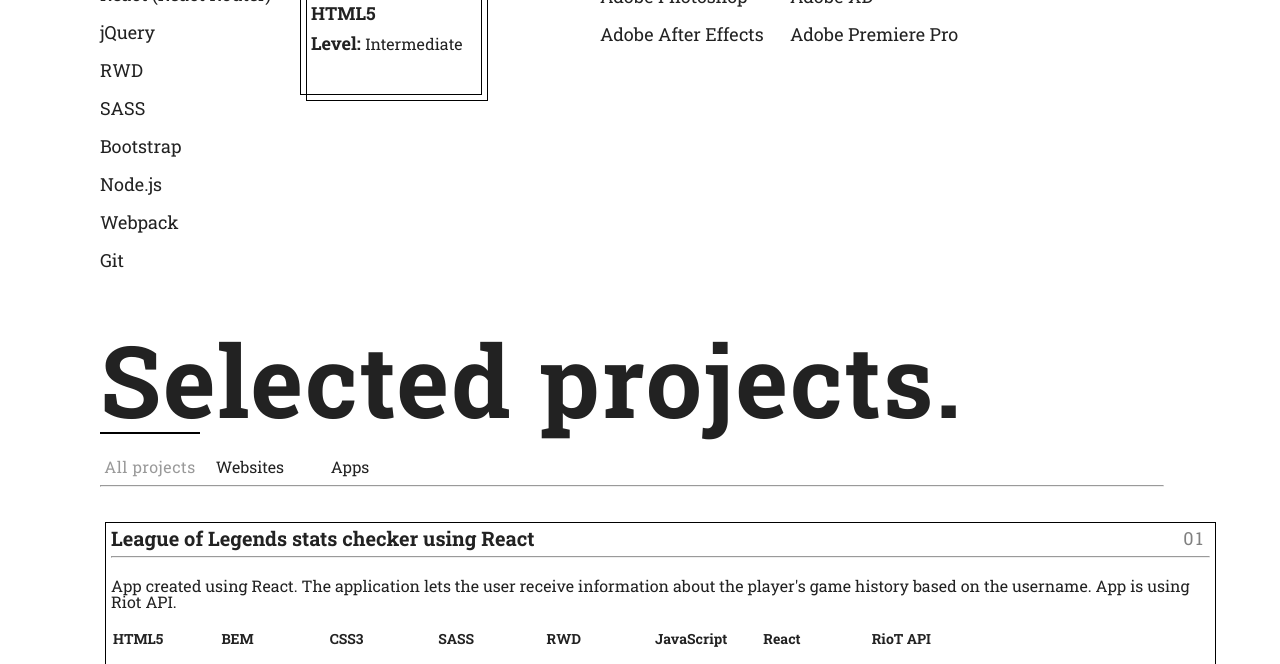
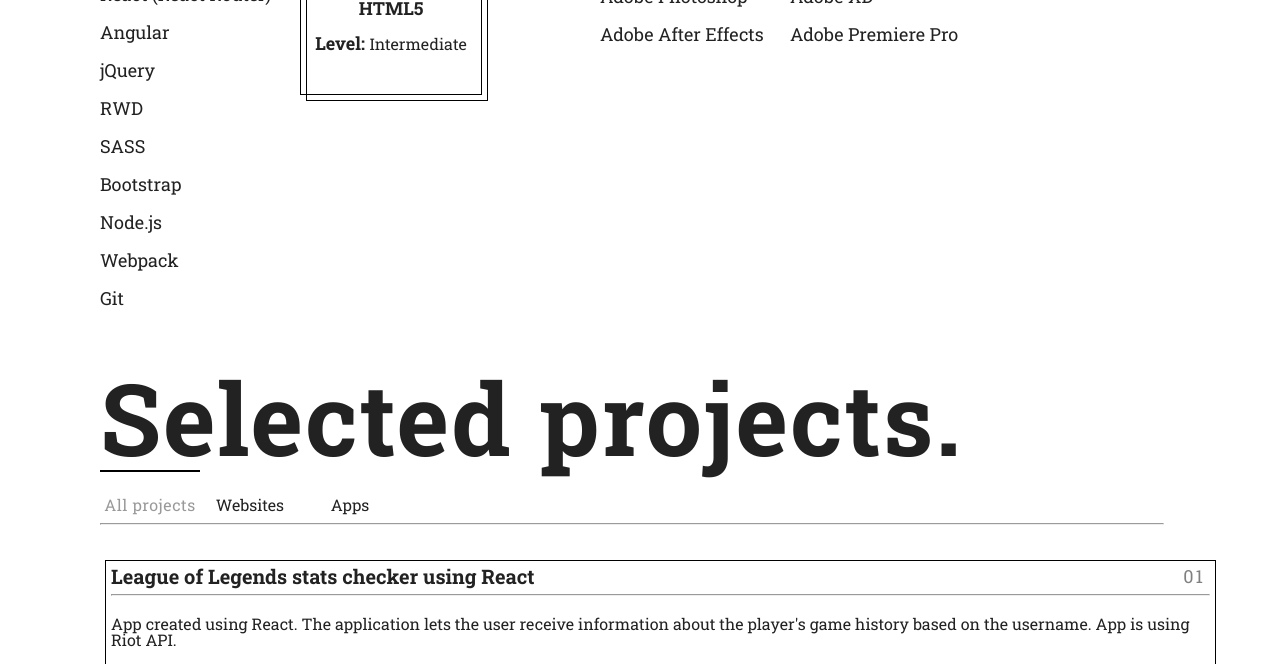
Before and after one commit to PathFiinder/Portfolio, a plain HTML site: page index.html in a window 1280 px wide. Shown: the part 1361-2025 px from the top of the page. Drawn offline with nearby package versions, Linux system fonts and the light colour scheme.

Commit message:
Updating technologies and CV

```diff
--- a/index.html
+++ b/index.html
@@ -129,6 +129,9 @@
               <li class="aboutMe__listItem mainList__item" data-id="React">
                 React (React Router)
               </li>
+              <li class="aboutMe__listItem mainList__item" data-id="Angular">
+                Angular
+              </li>
               <li class="aboutMe__listItem mainList__item" data-id="jQuery">
                 jQuery
               </li>
@@ -230,7 +233,7 @@
                 class="contact__link"
                 aria-label="curriculum vitae"
                 rel="noreferrer"
-                href="https://drive.google.com/file/d/1AhEu5R5h9CW0F9R5wopTgZPP9HVm_ev0/view?usp=sharing"
+                href="./CV.pdf"
                 target="_blank"
                 ><span class="contact__icon fas fa-id-card-alt"></span
               ></a>
--- a/js/main.js
+++ b/js/main.js
@@ -20,13 +20,14 @@ window.addEventListener("DOMContentLoaded", event => {
     { name: "CSS3", level: "Advanced" },
     { name: "JavaScript", level: "Advanced" },
     { name: "React", level: "Intermediate" },
+    { name: "Angular", level: "Beginner"},
     { name: "jQuery", level: "Beginner" },
     { name: "RWD", level: "Intermediate" },
     { name: "SASS", level: "Intermediate" },
     { name: "Bootstrap", level: "Beginnner" },
     { name: "Node", level: "Beginner" },
     { name: "Webpack", level: "Beginner" },
-    { name: "Git", level: "Intermediate" }
+    { name: "Git", level: "Beginner" }
   ];
   const mainList = document.querySelector(".mainList");
   const skillsContainerImage = document.querySelector(
--- a/sass/components/_aboutMe.sass
+++ b/sass/components/_aboutMe.sass
@@ -106,16 +106,20 @@
             .aboutMe__skillsName
                 font-size: 16px
                 position: absolute
-                left: 10px
-                top: 60px
+                left: 50%
+                top: 55px
+                transform: translateX(-50%)
                 font-weight: bold
                 @include mediaQ(1024px)
                     font-size: 18px
             .aboutMe__skillsLevel
                 font-size: 14.5px
                 position: absolute
-                left: 10px
+                left: 50%
                 top: 80px
+                transform: translateX(-50%)
+                width: 100%
+                text-align: center
                 @include mediaQ(1024px)
                     top: 90px
                     font-size: 16px
```
Also changed, not shown: css/main.css, images/technologies/Angular.png (added), 2 other files.
